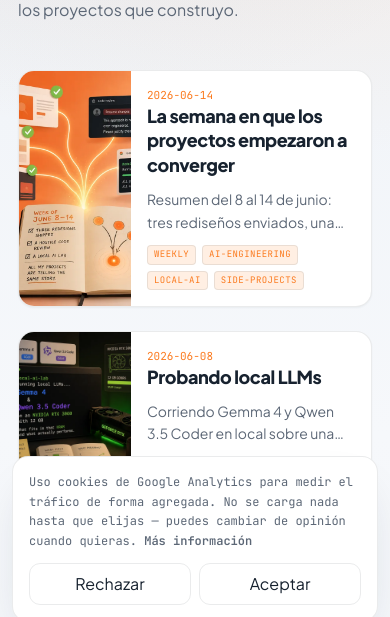
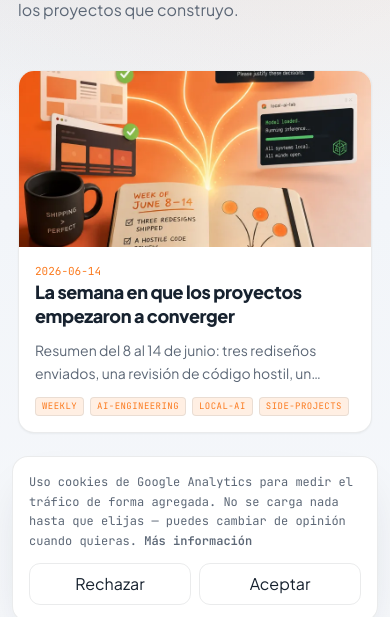
Before and after one commit to guilu/backendtothefuture, a Next.js app: page /blog in a window 390 px wide. Shown: the part 210-827 px from the top of the page. Built offline with nearby package versions, Linux system fonts and the light colour scheme; no server answers.

Commit message:
💄 style(blog): stack card image on top on mobile
On narrow screens the left thumbnail looked cramped, so switch the card to a
column with a full-width image banner on top and text below; desktop keeps the
image-left row layout (sm:flex-row).

```diff
--- a/src/components/BlogLayout.tsx
+++ b/src/components/BlogLayout.tsx
@@ -18,11 +18,11 @@ function PostCard({ post, lang }: { post: LocalizedPost; lang: Lang }) {
   return (
     <Link
       href={`/blog/${post.slug}`}
-      className="group flex overflow-hidden rounded-2xl border border-[var(--hairline)] bg-[var(--surface)] shadow-[var(--shadow-sm)] transition-all duration-200 hover:-translate-y-1 hover:border-[var(--brand-18)] hover:shadow-[var(--shadow-card)]">
+      className="group flex flex-col overflow-hidden rounded-2xl border border-[var(--hairline)] bg-[var(--surface)] shadow-[var(--shadow-sm)] transition-all duration-200 hover:-translate-y-1 hover:border-[var(--brand-18)] hover:shadow-[var(--shadow-card)] sm:flex-row">
       <img
         src={thumb}
         alt=""
-        className="w-28 shrink-0 self-stretch object-cover sm:w-36"
+        className="h-44 w-full shrink-0 object-cover sm:h-auto sm:w-36 sm:self-stretch"
       />
       <div className="flex min-w-0 flex-col p-4 sm:p-5">
         <span className="font-mono text-[11px] text-[var(--orange)]">{meta.date}</span>
```
